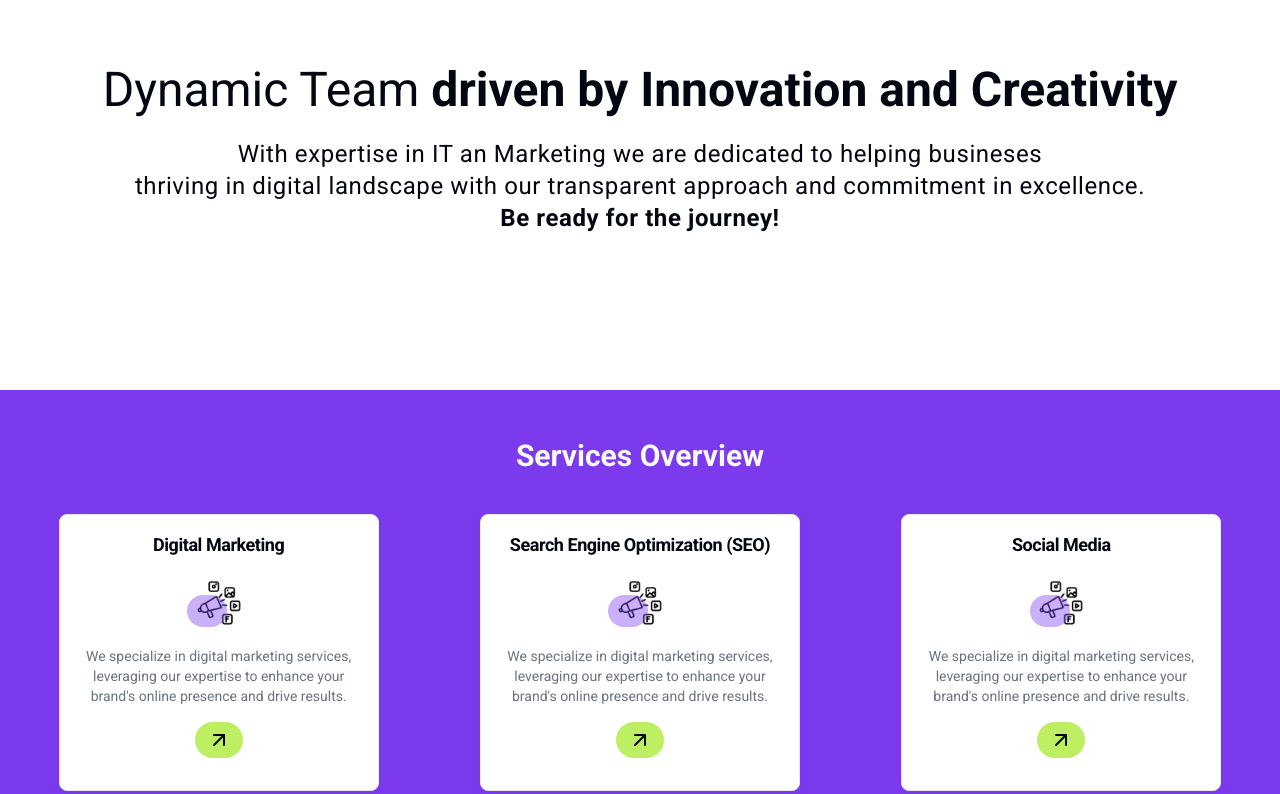
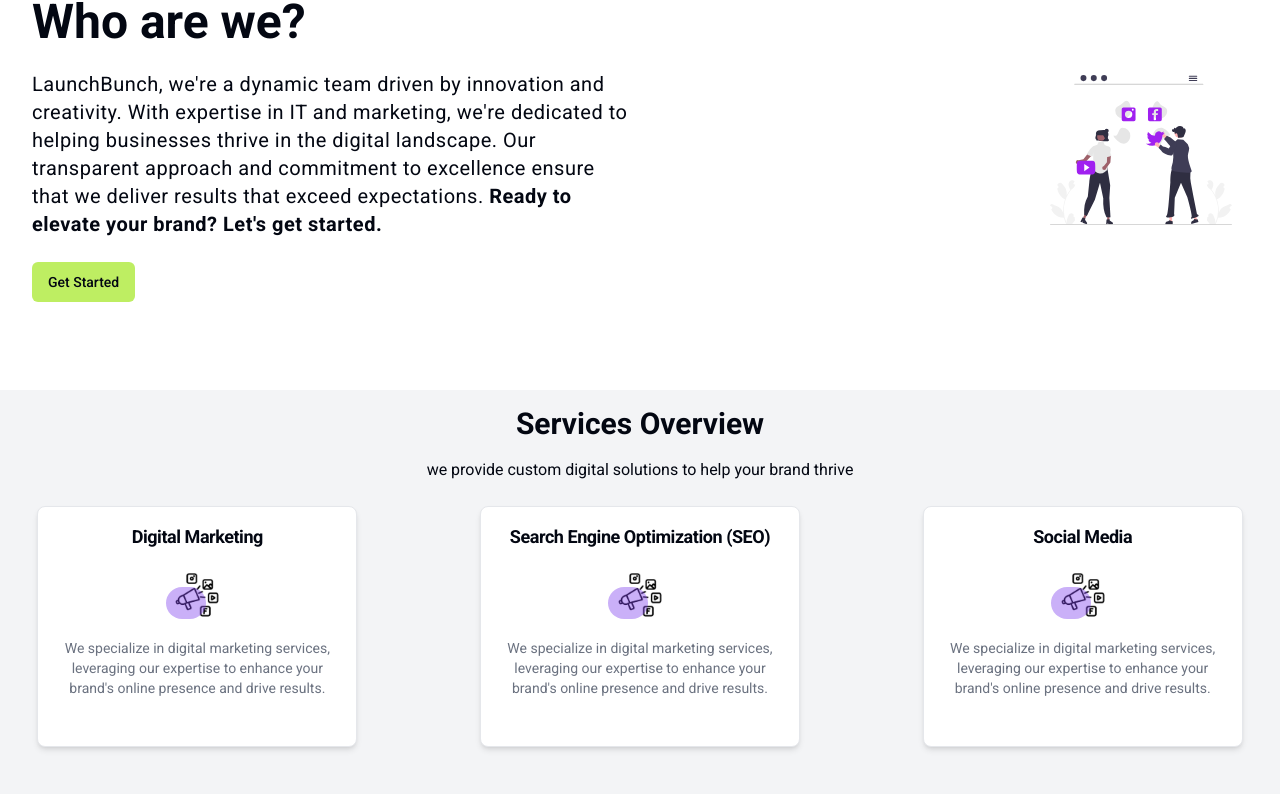
Before and after one commit to kshetritej/launchbunch, a React (Vite) app: page / in a window 1280 px wide. Shown: the part 998-1792 px from the top of the page. Built offline with nearby package versions, Linux system fonts and the light colour scheme.

Commit message:
edit service and about desing

```diff
--- a/src/About.tsx
+++ b/src/About.tsx
@@ -1,23 +1,24 @@
+import { Button } from "./components/ui/button";
 
 const About = () => {
   return (
-    <div className="container flex gap-6 text-center flex-col justify-center items-center h-[60vh]">
-      <div className="who-are-we space-y-6">
-        <h2 className="text-5xl font-semibold ">
-          <span className="font-normal">Dynamic Team </span>
-          driven by Innovation and Creativity
-        </h2>
-        <p className=" text-2xl  tracking-wide">
-          With expertise in IT an Marketing we are dedicated to helping
-          busineses <br /> thriving in digital landscape with our transparent
-          approach and commitment in excellence. <br />{" "}
-          <b> Be ready for the journey! </b>
+    <div className="container flex gap-2 text-center justify-center items-center h-[60vh]">
+      <div className="who-are-we   text-left space-y-6">
+        <h2 className="text-5xl font-semibold ">Who are we?</h2>
+        <p className=" text-xl  tracking-wide w-[60%]">
+          LaunchBunch, we're a dynamic team driven by innovation and creativity. With expertise in IT and marketing, we're dedicated to helping businesses thrive in the digital landscape. Our transparent approach and commitment to excellence ensure that we deliver results that exceed expectations. <b>Ready to elevate your brand? Let's get started.</b>
         </p>
+        <Button variant={'custom'}>Get Started</Button>
       </div>
 
-      {/* <div className="image">
-        <img src="../" alt="alt" />
-      </div> */}
+      <div className="imag">
+        <img
+          src="src/assets/img/undraw_social_dashboard_re_ocbd.svg"
+          alt="image"
+          className="w-100 p-4"
+
+        />
+      </div>
     </div>
   );
 };
--- a/src/CustomCard.tsx
+++ b/src/CustomCard.tsx
@@ -1,21 +1,21 @@
 import { Card, CardDescription, CardTitle , CardFooter} from "@/components/ui/card";
-import { Button } from "./components/ui/button";
-import { ArrowUpRight } from "lucide-react";
+// import { Button } from "./components/ui/button";
+// import { ArrowUpRight } from "lucide-react";
 type CustomCardProps = {
   title: string;
-  icon: any;
+  icon: string;
   desc: string;
 };
 const CustomCard = ({ title, icon, desc }: CustomCardProps) => {
   return (
     <div className="hover:cursor-pointer hover:zoom-in-75">
-      <Card className="w-[320px] p-4 flex items-center justify-center  flex-col relative shadow-md shadow-ring  ">
+      <Card className="w-[320px] p-4 flex items-center justify-center  flex-col relative shadow-md  ">
         <CardTitle className="text-lg">{title}</CardTitle>
         <img src={icon} className="w-[100px] m-4" alt={title} />
         <div className="w-[40px] bg-primary p-4 opacity-40 rounded-full absolute left-[40%] top-20"></div>
         <CardDescription className="text-center">{desc}</CardDescription>
         <CardFooter className="p-4">
-          <Button variant={'custom'} size={'sm'} className="rounded-full"><ArrowUpRight/></Button>
+          {/* <Button variant={'custom'} size={'sm'} className="rounded-full"><ArrowUpRight/></Button> */}
         </CardFooter>
       </Card>
     </div>
--- a/src/Services.tsx
+++ b/src/Services.tsx
@@ -4,10 +4,10 @@ import services from "@/data/services.json";
 const Services = () => {
   return (
     <>
-      <div className="space-y-6 bg-primary p-8  h-[80vh] items-center justify-center text-primary-foreground">
+      <div className="space-y-6 bg-secondary h-[80vh] items-center justify-center ">
         <div className="flex items-center flex-col">
           <h1 className="text-3xl p-4 font-bold">Services Overview</h1>
-          {/* <p>we provide custom digital solutions to help your brand thrive</p> */}
+          <p>we provide custom digital solutions to help your brand thrive</p>
         </div>
         <div className=" grid  grid-cols-3 gap-12  justify-items-center  ">
           {services.map((service) => (
```
